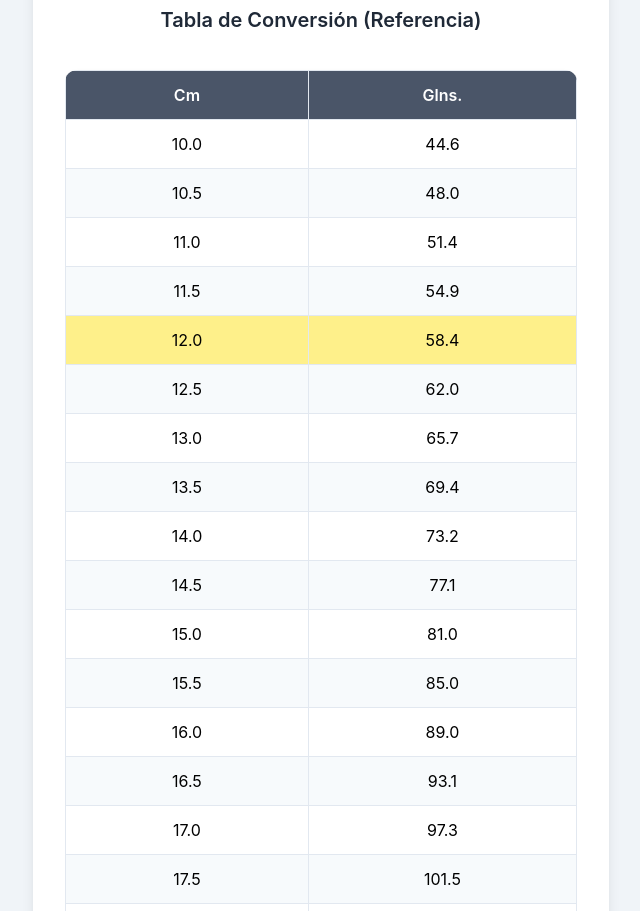
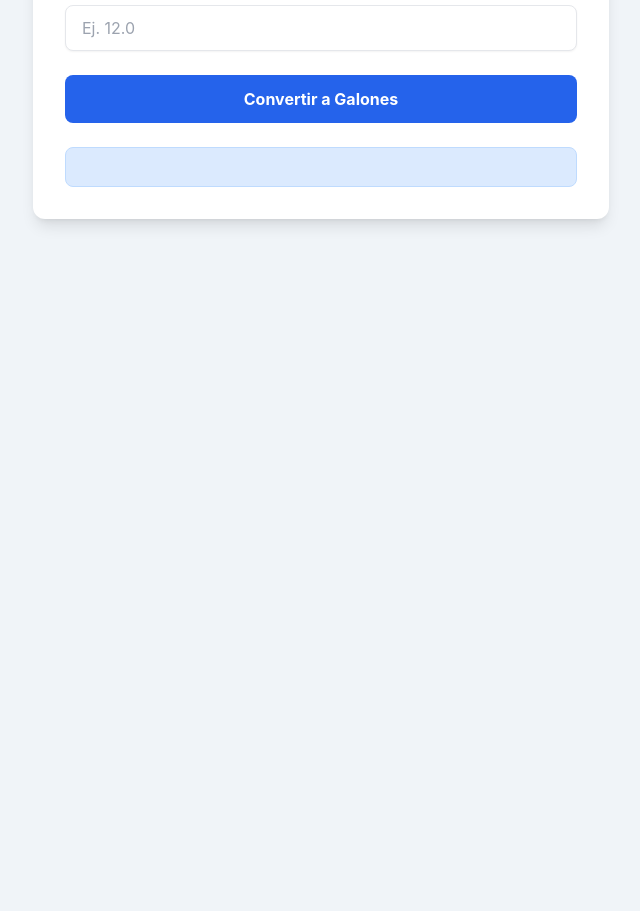
Before and after one commit to miguel19922025/convertidor-de-combustible, a plain HTML site: page combus/index.html in a window 1280 px wide. Shown: the part 348-1259 px from the top of the page, without its empty margins (319-959 px from the left). After the commit the page ends 800 px from the top, so only its background shows below. Drawn offline with nearby package versions, Linux system fonts and the light colour scheme.

Commit message:
Update index.html

```diff
--- a/combus/index.html
+++ b/combus/index.html
@@ -4,6 +4,8 @@
     <meta charset="UTF-8">
     <meta name="viewport" content="width=device-width, initial-scale=1.0">
     <title>Convertidor de Cm a Galones</title>
+    <!-- El enlace al manifiesto de la aplicación web (PWA) ha sido eliminado para evitar errores en el entorno de previsualización -->
+    <!-- <link rel="manifest" href="/manifest.json"> -->
     <!-- Carga de Tailwind CSS para estilos -->
     <script src="https://cdn.tailwindcss.com"></script>
     <style>
@@ -18,31 +20,6 @@
             margin: 0;
             padding: 20px; /* Espaciado alrededor del contenido */
             box-sizing: border-box; /* Incluye padding en el tamaño total */
-        }
-        /* Estilos para la tabla */
-        table {
-            width: 100%;
-            border-collapse: collapse;
-            margin-top: 20px;
-            box-shadow: 0 4px 6px rgba(0, 0, 0, 0.1);
-            border-radius: 0.75rem; /* rounded-xl */
-            overflow: hidden; /* Para que los bordes redondeados se apliquen a la tabla */
-        }
-        th, td {
-            border: 1px solid #e2e8f0; /* Color de borde de tabla */
-            padding: 12px 15px;
-            text-align: center;
-        }
-        th {
-            background-color: #4a5568; /* Color de encabezado de tabla */
-            color: white;
-            font-weight: 600;
-        }
-        tr:nth-child(even) {
-            background-color: #f7fafc; /* Color de fila par */
-        }
-        tr:hover {
-            background-color: #edf2f7; /* Color de fila al pasar el ratón */
         }
         /* Estilo para el mensaje de error/resultado */
         #resultDisplay {
@@ -84,12 +61,7 @@
             <!-- Aquí se mostrará el resultado -->
         </div>
 
-        <div class="mt-8">
-            <h2 class="text-xl font-semibold text-gray-800 mb-4 text-center">Tabla de Conversión (Referencia)</h2>
-            <div id="conversionTableContainer" class="overflow-x-auto">
-                <!-- La tabla se generará aquí con JavaScript -->
-            </div>
-        </div>
+        <!-- La tabla de conversión ha sido eliminada de aquí -->
     </div>
 
     <script>
@@ -133,25 +105,15 @@
         const cmInput = document.getElementById('cmInput');
         const convertButton = document.getElementById('convertButton');
         const resultDisplay = document.getElementById('resultDisplay');
-        const conversionTableContainer = document.getElementById('conversionTableContainer');
+        // const conversionTableContainer = document.getElementById('conversionTableContainer'); // Ya no se necesita
 
         /**
          * Genera y muestra la tabla de conversión en el DOM.
+         * Esta función ya no se llama, pero se mantiene el código de datos.
          */
         function generateConversionTable() {
-            let tableHTML = '<table><thead><tr><th>Cm</th><th>Glns.</th></tr></thead><tbody>';
-            // Itera sobre los datos de conversión para construir las filas de la tabla
-            conversionData.forEach((glns, cm) => {
-                let rowClass = '';
-                // Aplica clases para resaltar las filas si coinciden con los ejemplos de la imagen
-                if (cm === 12.0) {
-                    rowClass = 'bg-yellow-200'; // Similar al resaltado amarillo en la imagen
-                } else if (cm === 13.5) {
-                    rowClass = 'bg-green-200'; // Similar al resaltado verde en la imagen
-                }
-                tableHTML += `<tr class="${rowClass}"><td>${cm.toFixed(1)}</td><td>${glns.toFixed(1)}</td></tr>`;
-            });
-            conversionTableContainer.innerHTML = tableHTML;
+            // Este código ya no es necesario para la visualización,
+            // pero los datos 'conversionData' siguen siendo usados por 'convertCmToGlns'.
         }
 
         /**
@@ -173,7 +135,7 @@
                 // Si se encuentra una coincidencia exacta, muestra el resultado
                 showResult(`Para ${cmValue.toFixed(1)} Cm, el valor es: ${glnsValue.toFixed(1)} Glns.`, 'success');
             } else {
-                // Si no se encuentra una coincidencia exacta
+                // Si no se encontró una coincidencia exacta
                 showResult(`No se encontró un valor exacto para ${cmValue.toFixed(1)} Cm en la tabla. Por favor, ingresa uno de los valores listados.`, 'warning');
             }
         }
@@ -201,8 +163,23 @@
         // Asigna el evento click al botón de conversión
         convertButton.addEventListener('click', convertCmToGlns);
 
-        // Genera la tabla de conversión al cargar la página
-        window.onload = generateConversionTable;
+        // Ya no se llama a generateConversionTable en window.onload
+        // window.onload = generateConversionTable;
+
+        // El registro del Service Worker ha sido eliminado para evitar errores en el entorno de previsualización
+        /*
+        if ('serviceWorker' in navigator) {
+            window.addEventListener('load', () => {
+                navigator.serviceWorker.register('/combus/service-worker.js') // Asegúrate de que la ruta sea correcta
+                    .then((registration) => {
+                        console.log('Service Worker registrado con éxito:', registration.scope);
+                    })
+                    .catch((error) => {
+                        console.error('Fallo el registro del Service Worker:', error);
+                    });
+            });
+        }
+        */
     </script>
 </body>
 </html>
```
